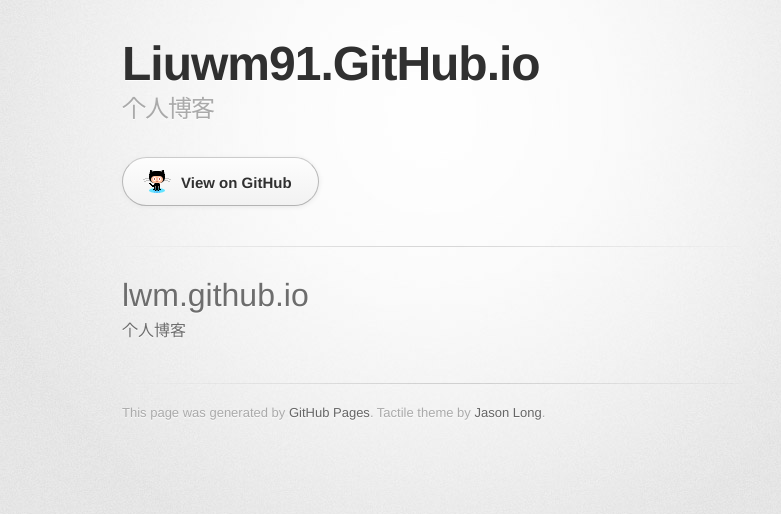
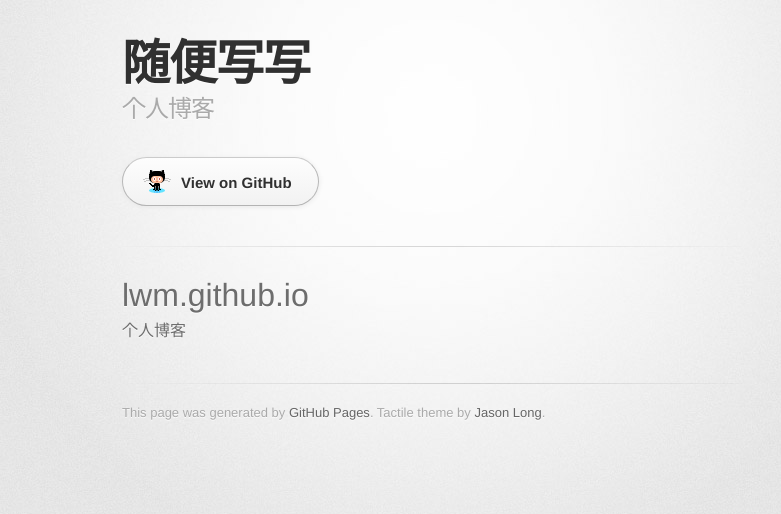
Before and after one commit to liuwm91/liuwm91.github.io, a plain HTML site: page index.html in a window 1280 px wide. Shown: the whole page, without its empty margins (208-989 px from the left). Drawn offline with Linux system fonts and the light colour scheme; a web font is replaced by a local one.

Commit message:
Update index.html

```diff
--- a/index.html
+++ b/index.html
@@ -18,7 +18,7 @@
       <div class="inner">
 
         <header>
-          <h1>Liuwm91.GitHub.io</h1>
+          <h1>随便写写</h1>
           <h2>个人博客</h2>
         </header>
 
```
